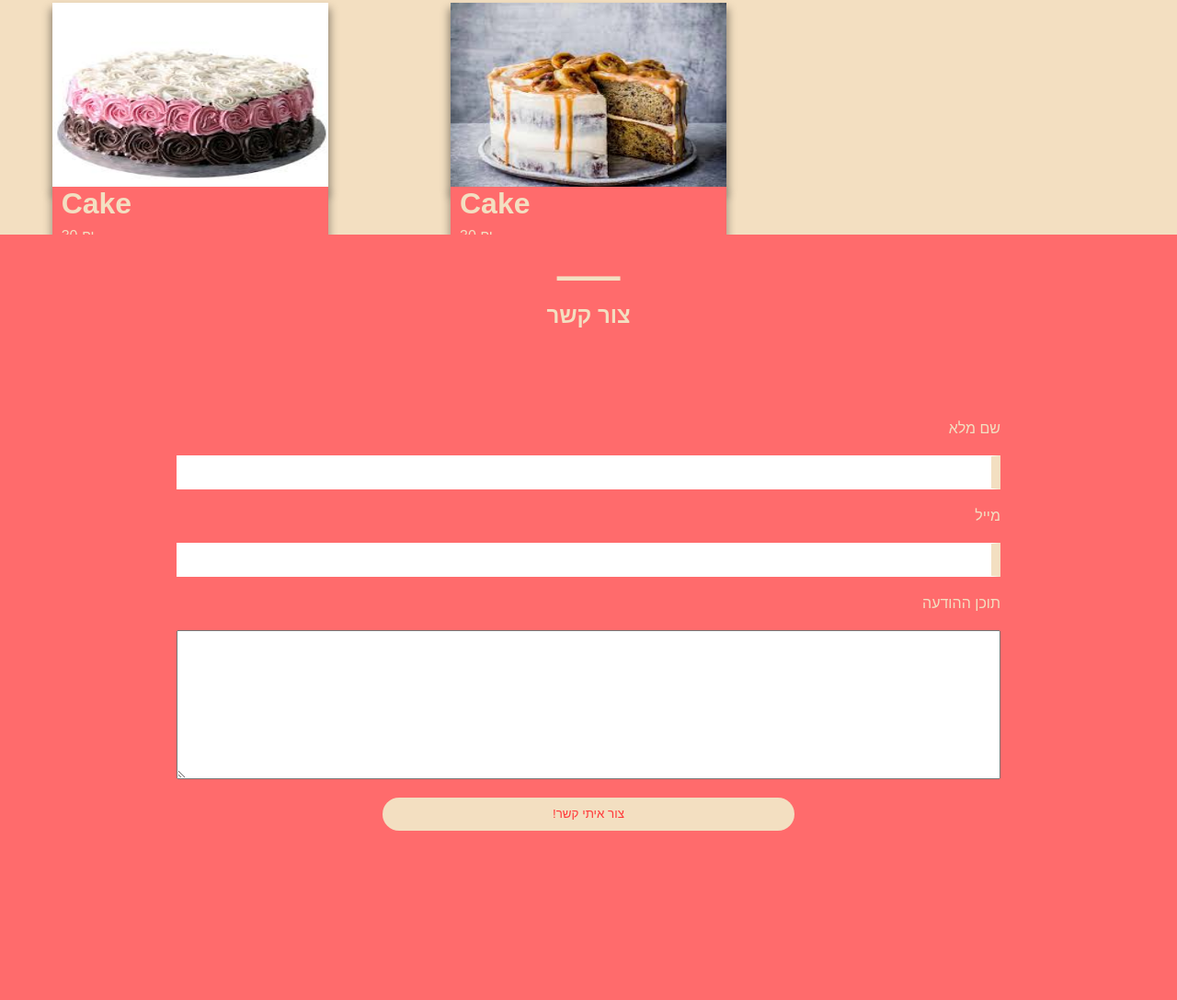
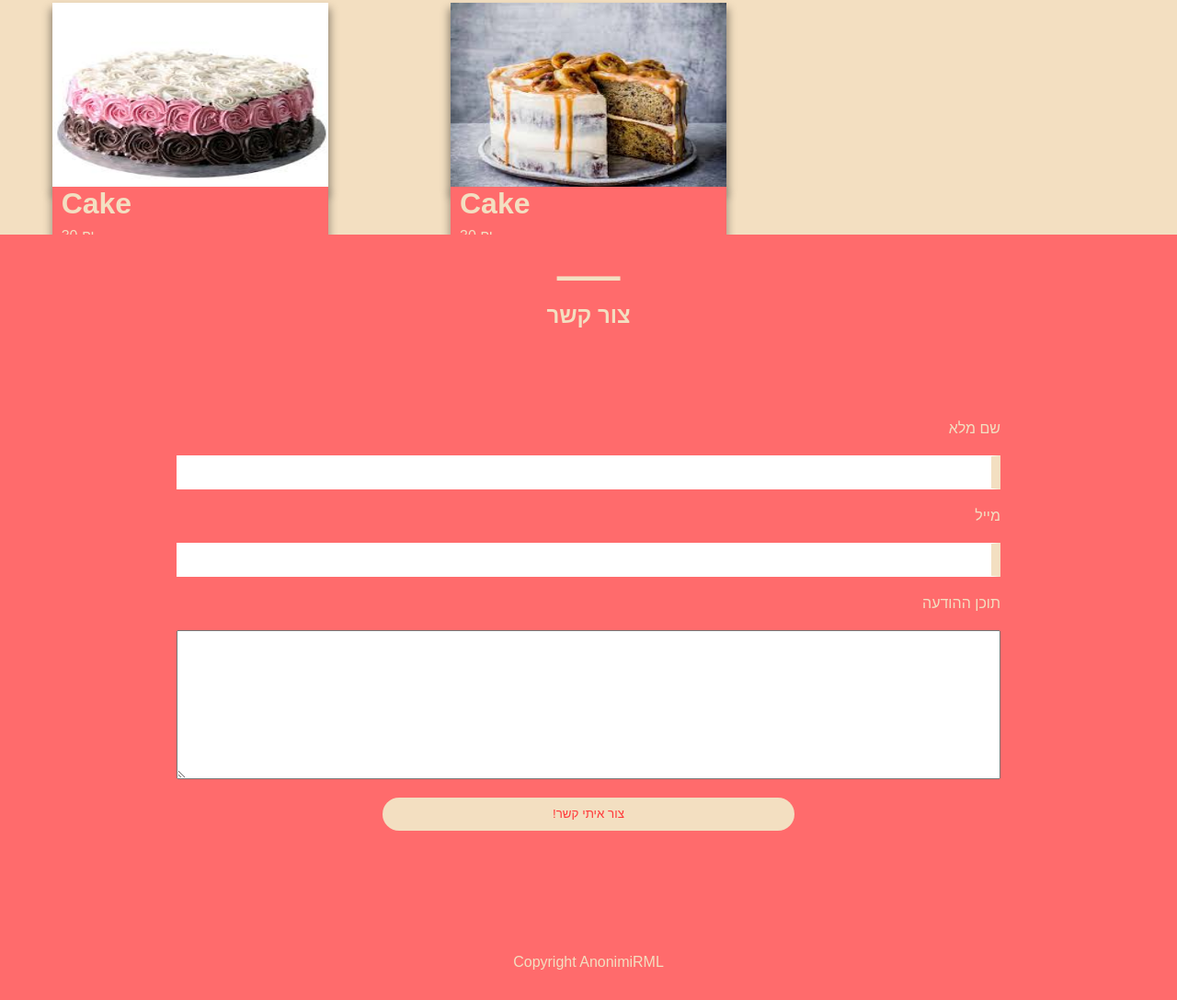
Before and after one commit to AnonimiRML/Sweets_cakes, a website: page index.html in a window 1280 px wide. Shown: the part 1345-2432 px from the top of the page at 92% size. After the commit the page ends 2400 px from the top, so only its background shows below. Drawn offline with nearby package versions, Linux system fonts and the light colour scheme.

Commit message:
some changes

```diff
--- a/asset/style/style.scss
+++ b/asset/style/style.scss
@@ -6,18 +6,14 @@ html {
 }
 html,
 body {
-
   padding: 0;
   margin: 0;
   font-family: sans-serif;
   overflow-x: hidden;
-
 }
 
 section {
   min-height: 100vh;
-
-
 }
 
 a {
@@ -183,8 +179,10 @@ body {
 }
 
 .contact {
-  min-height: 150vh;
+  overflow: hidden;
+
   position: relative;
+
   & > h3 {
     font-size: 1.5em;
     text-align: center;
@@ -201,20 +199,17 @@ body {
       transform: translateX(-50%);
       bottom: 90px;
     }
-
   }
 
   .copyright {
     position: absolute;
-    bottom: 20px;
+    bottom: 0;
     left: 50%;
     transform: translateX(-50%);
     color: #f3dfc1;
-
   }
 
   & > .contact_me {
-
     display: grid;
     grid-row-gap: 20px;
     width: 70%;
@@ -231,7 +226,6 @@ body {
       &:focus {
         outline: none;
       }
-
     }
 
     textarea {
@@ -246,12 +240,10 @@ body {
     button {
       width: 50%;
       margin: 0 auto;
+      margin-bottom: 50px;
       background: #f3dfc1;
       color: darken($color: $pink, $amount: 10%);
     }
-
-
-
   }
 }
 
```
Also changed, not shown: asset/style/style.css, 1 other file. Lines whose indentation alone changed are shown as unchanged.
